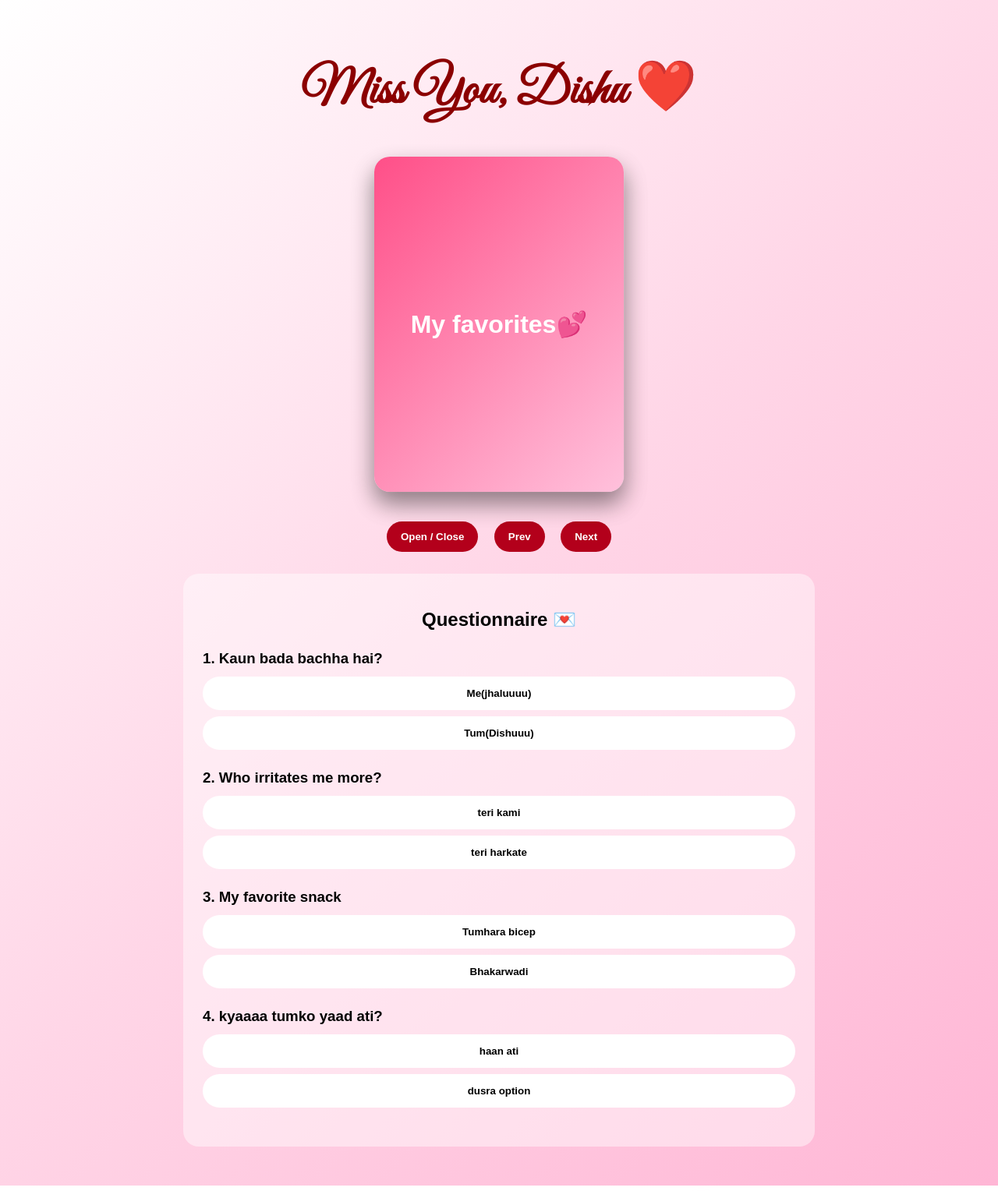
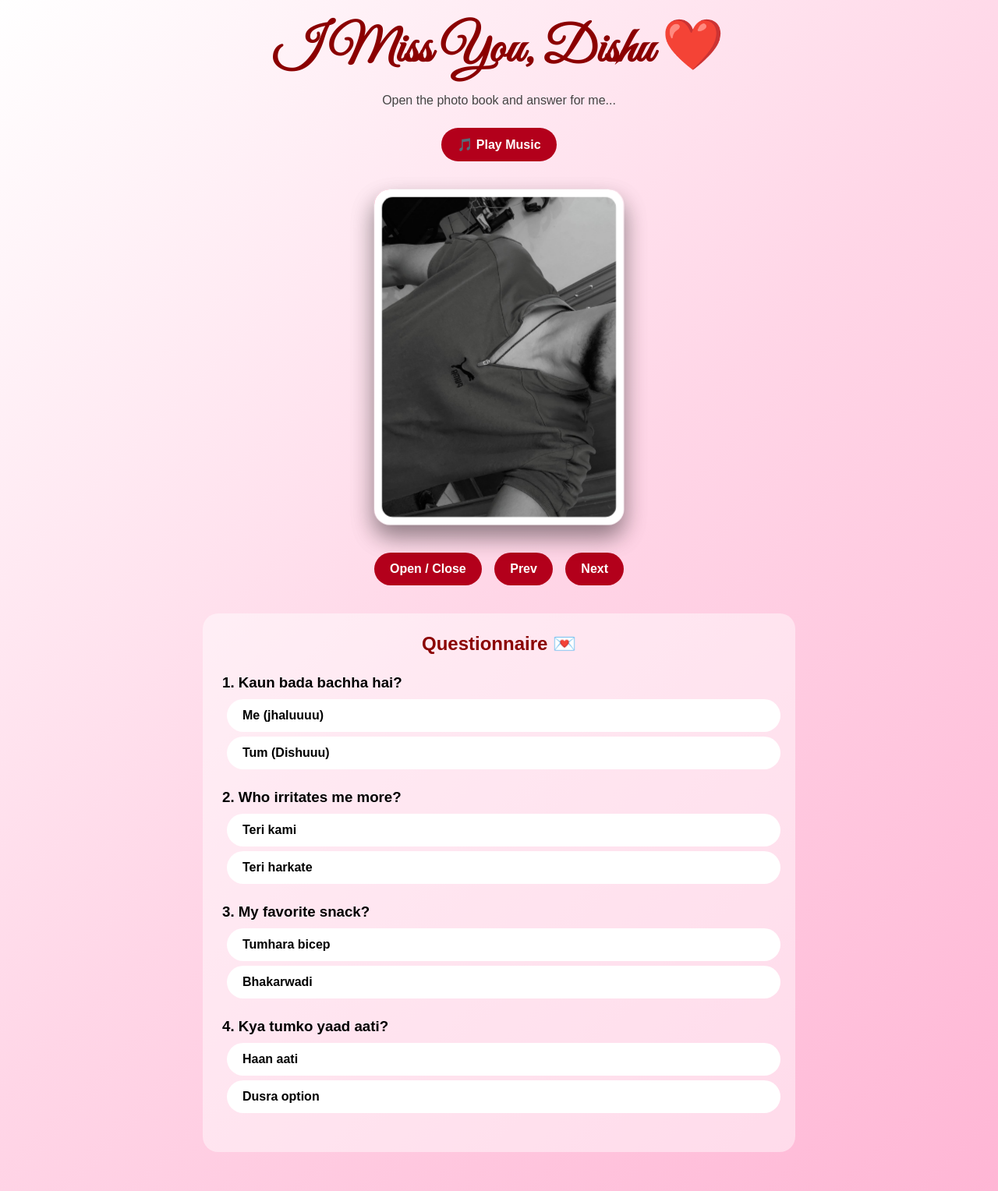
Before and after one commit to aarya-star/open_me, a plain HTML site: page index.html in a window 1280 px wide. Shown: the whole page at 78% size. Drawn offline with Linux system fonts and the light colour scheme.

Commit message:
Update index.html

```diff
--- a/index.html
+++ b/index.html
@@ -3,40 +3,54 @@
 <head>
 <meta charset="UTF-8">
 <meta name="viewport" content="width=device-width, initial-scale=1.0">
-<title>Miss You Dishu</title>
+<title>Miss You Dishu ❤️</title>
 
 <link href="https://fonts.googleapis.com/css2?family=Great+Vibes&display=swap" rel="stylesheet">
 
 <style>
+*{
+    margin:0;
+    padding:0;
+    box-sizing:border-box;
+}
+
 body{
-    margin:0;
     font-family:Arial,sans-serif;
     background:linear-gradient(135deg,#ffffff,#ffd6e7,#ffb6d5);
     min-height:100vh;
     text-align:center;
     overflow-x:hidden;
     position:relative;
+    padding:20px;
 }
 
+/* Sparkles */
 .sparkle{
     position:fixed;
     width:8px;
     height:8px;
+    border-radius:50%;
     background:white;
-    border-radius:50%;
-    box-shadow:0 0 10px #ff4fa3,0 0 20px #fff;
+    box-shadow:0 0 10px #ff4fa3,0 0 20px white;
     animation:floatUp linear infinite;
     z-index:0;
 }
 
 @keyframes floatUp{
-    from{transform:translateY(100vh) scale(.5);opacity:0;}
+    from{
+        transform:translateY(100vh) scale(.4);
+        opacity:0;
+    }
     20%{opacity:1;}
-    to{transform:translateY(-10vh) scale(1.2);opacity:0;}
+    to{
+        transform:translateY(-10vh) scale(1.2);
+        opacity:0;
+    }
 }
 
 .wrap{
-    padding:30px;
+    max-width:900px;
+    margin:auto;
     position:relative;
     z-index:2;
 }
@@ -45,8 +59,33 @@ h1{
     font-family:'Great Vibes',cursive;
     font-size:4rem;
     color:#8b0000;
+    margin-bottom:15px;
 }
 
+.subtitle{
+    color:#444;
+    margin-bottom:20px;
+}
+
+/* Buttons */
+button{
+    padding:12px 20px;
+    border:none;
+    border-radius:30px;
+    background:#b3001b;
+    color:white;
+    font-size:16px;
+    font-weight:bold;
+    cursor:pointer;
+    margin:6px;
+    transition:.3s;
+}
+
+button:hover{
+    transform:scale(1.05);
+}
+
+/* Photo Book */
 .book{
     width:320px;
     height:430px;
@@ -55,9 +94,9 @@ h1{
 }
 
 .inner{
-    position:relative;
     width:100%;
     height:100%;
+    position:relative;
     transform-style:preserve-3d;
     transition:1.2s;
 }
@@ -71,23 +110,28 @@ h1{
     inset:0;
     border-radius:20px;
     backface-visibility:hidden;
+    -webkit-backface-visibility:hidden;
     box-shadow:0 15px 30px rgba(0,0,0,.25);
 }
 
 .cover{
     background:linear-gradient(135deg,#ff4f88,#ffc1dc);
     display:flex;
+    justify-content:center;
     align-items:center;
-    justify-content:center;
+    color:white;
     font-size:2rem;
-    color:#fff;
     font-weight:bold;
 }
 
 .page{
-    background:#fff;
+    background:white;
     padding:10px;
-    transform:translateZ(-2px);
+    transform:rotateY(0deg) translateZ(2px);
+    z-index:2;
+    display:flex;
+    justify-content:center;
+    align-items:center;
 }
 
 .page img{
@@ -95,54 +139,57 @@ h1{
     height:100%;
     object-fit:cover;
     border-radius:14px;
+    display:block;
 }
 
-button{
-    padding:12px 18px;
-    border:none;
-    border-radius:999px;
-    margin:8px;
-    background:#b3001b;
-    color:#fff;
-    font-weight:bold;
-    cursor:pointer;
-}
-
+/* Card */
 .card{
-    max-width:760px;
-    margin:20px auto;
     background:rgba(255,255,255,.45);
     padding:25px;
     border-radius:20px;
+    max-width:760px;
+    margin:30px auto;
+}
+
+.card h2{
+    margin-bottom:20px;
+    color:#8b0000;
 }
 
 .question{
+    text-align:left;
     margin:25px 0;
-    text-align:left;
 }
 
 .question h3{
-    color:#000;
-    margin-bottom:12px;
+    margin-bottom:10px;
+    color:black;
 }
 
 .option{
     display:block;
     width:100%;
-    margin:8px 0;
-    background:#fff;
-    color:#000;
-    border:2px solid transparent;
+    text-align:left;
+    background:white;
+    color:black;
 }
 
 .correct{
     background:#2ecc71 !important;
-    color:#fff !important;
+    color:white !important;
 }
 
 .wrong{
     background:#e74c3c !important;
-    color:#fff !important;
+    color:white !important;
+}
+
+@media(max-width:600px){
+    h1{font-size:3rem;}
+    .book{
+        width:280px;
+        height:380px;
+    }
 }
 </style>
 </head>
@@ -151,20 +198,26 @@ button{
 
 <div class="wrap">
 
-<h1> Miss You, Dishu ❤️</h1>
+<h1>I Miss You, Dishu ❤️</h1>
+<p class="subtitle">Open the photo book and answer for me...</p>
 
-<audio id="bgmusic" autoplay loop muted playsinline>
-<source src="Atak Gaya.mp3" type="audio/mpeg">
+<!-- Music -->
+<audio id="bgmusic" loop>
+<source src="./Atak Gaya.mp3" type="audio/mpeg">
 </audio>
 
 <button id="musicBtn" onclick="manualPlay()">🎵 Play Music</button>
 
+<!-- Book -->
 <div class="book" id="book">
 <div class="inner">
-<div class="cover">My favorites💕</div>
+
+<div class="cover">My Favorites 💕</div>
+
 <div class="page">
-<img id="photo" src="photo-1.jpeg">
+<img id="photo" src="./photo-1.jpeg" alt="photo">
 </div>
+
 </div>
 </div>
 
@@ -174,104 +227,105 @@ button{
 <button onclick="next()">Next</button>
 </div>
 
+<!-- Questionnaire -->
 <div class="card">
 <h2>Questionnaire 💌</h2>
 
-<!-- EDIT QUESTIONS BELOW -->
-
 <div class="question">
 <h3>1. Kaun bada bachha hai?</h3>
-<button class="option" onclick="checkAnswer(this,true)">Me(jhaluuuu)</button>
-<button class="option" onclick="checkAnswer(this,false)">Tum(Dishuuu)</button>
+<button class="option" onclick="checkAnswer(this,true)">Me (jhaluuuu)</button>
+<button class="option" onclick="checkAnswer(this,false)">Tum (Dishuuu)</button>
 </div>
 
 <div class="question">
 <h3>2. Who irritates me more?</h3>
-<button class="option" onclick="checkAnswer(this,true)">teri kami</button>
-<button class="option" onclick="checkAnswer(this,false)">teri harkate</button>
+<button class="option" onclick="checkAnswer(this,true)">Teri kami</button>
+<button class="option" onclick="checkAnswer(this,false)">Teri harkate</button>
 </div>
 
 <div class="question">
-<h3>3. My favorite snack</h3>
+<h3>3. My favorite snack?</h3>
 <button class="option" onclick="checkAnswer(this,true)">Tumhara bicep</button>
 <button class="option" onclick="checkAnswer(this,false)">Bhakarwadi</button>
 </div>
 
 <div class="question">
-<h3>4. kyaaaa tumko yaad ati?</h3>
-<button class="option" onclick="checkAnswer(this,true)">haan ati</button>
-<button class="option" onclick="checkAnswer(this,false)">dusra option</button>
+<h3>4. Kya tumko yaad aati?</h3>
+<button class="option" onclick="checkAnswer(this,true)">Haan aati</button>
+<button class="option" onclick="checkAnswer(this,false)">Dusra option</button>
 </div>
 
 </div>
+
 </div>
 
 <script>
-const photos=[
-'photo-1.jpeg','photo-2.jpeg','photo-3.jpeg',
-'photo-4.jpeg','photo-5.jpeg','photo-6.jpeg'
+const photos = [
+'./photo-1.jpeg',
+'./photo-2.jpeg',
+'./photo-3.jpeg',
+'./photo-4.jpeg',
+'./photo-5.jpeg',
+'./photo-6.jpeg'
 ];
 
-let i=0;
-const img=document.getElementById('photo');
-const music=document.getElementById('bgmusic');
+let i = 0;
+const img = document.getElementById("photo");
+const music = document.getElementById("bgmusic");
+let sparkleStarted = false;
 
 function next(){
- i=(i+1)%photos.length;
- img.src=photos[i];
+    i = (i + 1) % photos.length;
+    img.src = photos[i];
 }
 
 function prev(){
- i=(i-1+photos.length)%photos.length;
- img.src=photos[i];
+    i = (i - 1 + photos.length) % photos.length;
+    img.src = photos[i];
 }
 
 function toggleBook(){
- document.getElementById('book').classList.toggle('open');
+    document.getElementById("book").classList.toggle("open");
 }
 
 function checkAnswer(btn,isCorrect){
- let parent=btn.parentElement;
- let buttons=parent.querySelectorAll('.option');
+    let parent = btn.parentElement;
+    let options = parent.querySelectorAll(".option");
 
- buttons.forEach(b=>b.disabled=true);
+    options.forEach(o => o.disabled = true);
 
     if(isCorrect){
-   btn.classList.add('correct');
+        btn.classList.add("correct");
     }else{
-   btn.classList.add('wrong');
-   buttons.forEach(b=>{
-      if(b.getAttribute('onclick').includes('true')){
-         b.classList.add('correct');
+        btn.classList.add("wrong");
+        options.forEach(o=>{
+            if(o.getAttribute("onclick").includes("true")){
+                o.classList.add("correct");
             }
         });
     }
 }
 
 function startSparkles(){
+    if(sparkleStarted) return;
+    sparkleStarted = true;
+
     setInterval(()=>{
-   let s=document.createElement('div');
-   s.className='sparkle';
-   s.style.left=Math.random()*100+'vw';
-   s.style.animationDuration=(3+Math.random()*4)+'s';
+        let s = document.createElement("div");
+        s.className = "sparkle";
+        s.style.left = Math.random()*100 + "vw";
+        s.style.animationDuration = (3 + Math.random()*4) + "s";
+        s.style.width = s.style.height = (4 + Math.random()*8) + "px";
         document.body.appendChild(s);
+
         setTimeout(()=>s.remove(),7000);
     },200);
 }
 
 function manualPlay(){
- music.muted=false;
     music.play();
     startSparkles();
- document.getElementById('musicBtn').style.display='none';
-}
-
-window.onload=()=>{
- music.play().then(()=>{
-   music.muted=false;
-   startSparkles();
-   document.getElementById('musicBtn').style.display='none';
- }).catch(()=>{});
+    document.getElementById("musicBtn").style.display = "none";
 }
 </script>
 
```
Lines whose indentation alone changed are shown as unchanged.
